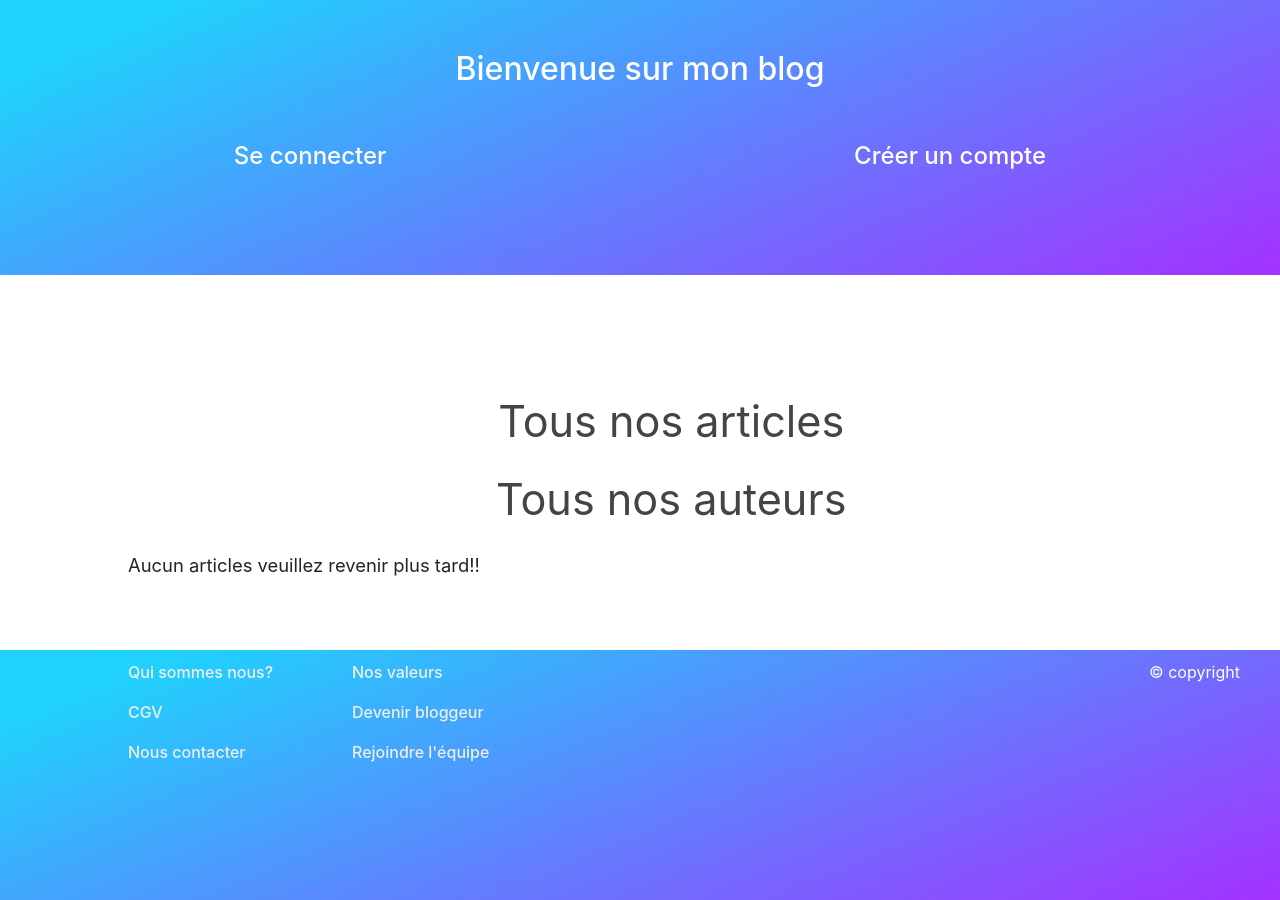
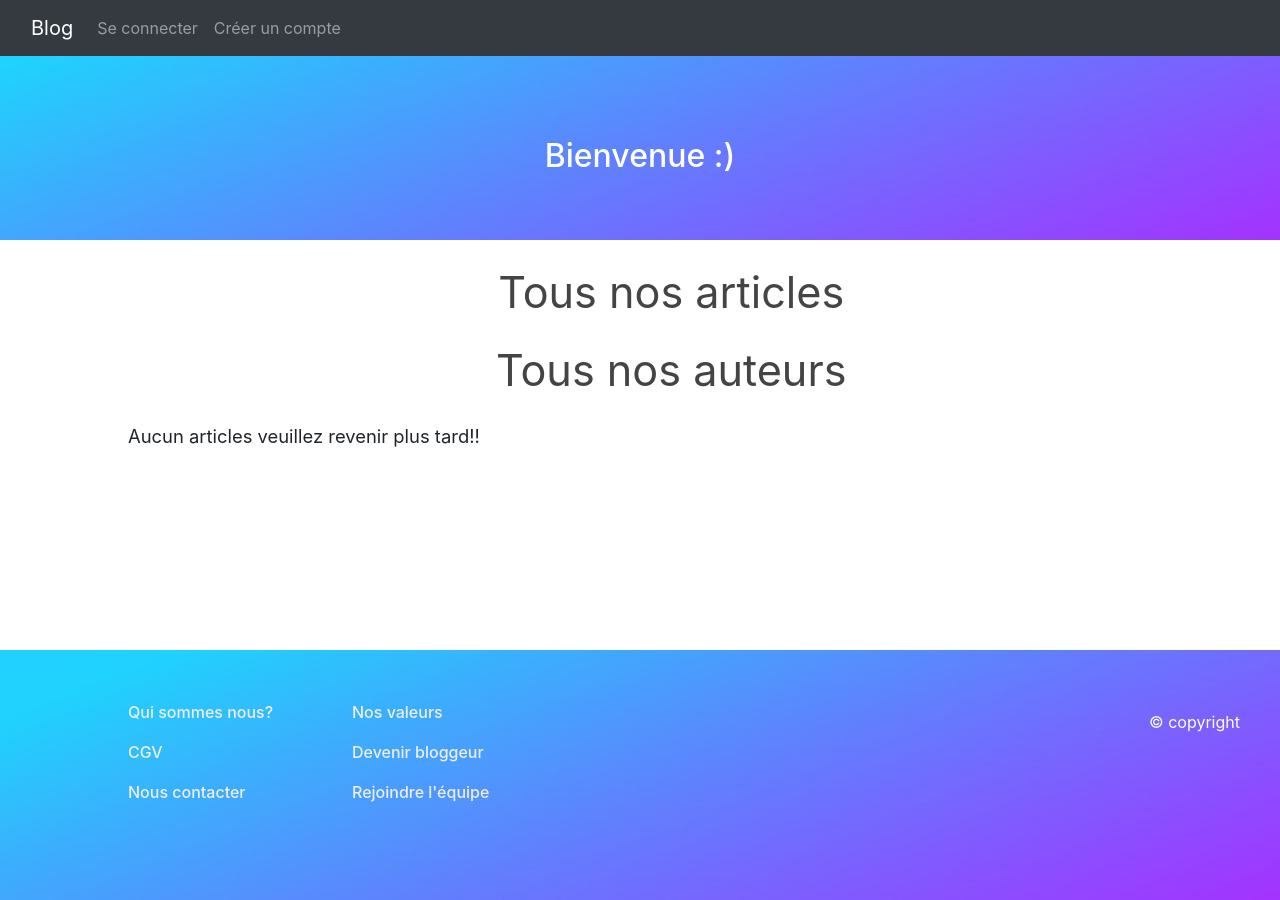
Before and after one commit to Virginie-lnr/DorancoBlog, a Symfony app: template templates/home/main.html.twig in a window 1280 px wide. Run offline with Twig, Linux system fonts and the light colour scheme; the template is opened without the code that fills it, so the values that code supplies are empty; some libraries are stand-ins or nearby versions.

Commit message:
AJOUT navbar et CHANGE style css

```diff
--- a/public/css/style.css
+++ b/public/css/style.css
@@ -3,7 +3,6 @@
 }
 
   /* Optional: Makes the sample page fill the window. */
-
 
 
 html{
@@ -21,7 +20,8 @@ body{
 
 header{
     width: 100%;
-    height: 275px;
+    height: 100px;
+    margin-bottom: 80px;
     color: white;
     /* background-color: transparent; */
 }
@@ -30,7 +30,7 @@ header img{
     position: absolute;
     top: 0;
     left: 0;
-    height: 275px ;
+    height: 240px ;
     width: 100%;
     z-index: -50;
 }
@@ -107,7 +107,7 @@ footer{
 footer nav{
     position: relative;
     width: 80%;
-    padding-top: 10px;
+    padding-top: 50px;
     padding-left: 10%;
 }
 
@@ -126,6 +126,7 @@ footer .copyright{
     position: absolute;
     right: 40px;
     top: 10px;
+    margin-top: 50px;
 }
 
 
@@ -195,7 +196,6 @@ table
 
 .centered{
     margin-left: 25% ;
-    margin-top: 10%;
     text-align: center;
 }
 
--- a/src/Controller/SecurityController.php
+++ b/src/Controller/SecurityController.php
@@ -64,7 +64,7 @@ class SecurityController extends AbstractController
             $manager->persist($user);
             $manager->flush();
 
-            return $this->redirectToRoute('index');
+            return $this->redirectToRoute('app_showallusers');
         };
 
         return $this->render('security/promoteAdmin.html.twig', [
@@ -98,7 +98,7 @@ class SecurityController extends AbstractController
             $manager->persist($user);
             $manager->flush();
 
-            return $this->redirectToRoute('index');
+            return $this->redirectToRoute('app_showallusers');
         };
 
         return $this->render('security/promoteAdmin.html.twig', [
--- a/templates/home/main.html.twig
+++ b/templates/home/main.html.twig
@@ -7,7 +7,7 @@
 {% block content %}
     <div class="centered">
         <h3>
-            <a href="{{ path('monblog_articles_showall') }}">
+            <a href="{{ path('monblog_articles_showall') }}" >
                 Tous nos&nbsp;articles
             </a>
         </h3>
@@ -20,19 +20,20 @@
     </div>
 
     {% if dernierArticle is not empty %}
-        <div class="dernierArticle">
-            <h3>Dernier article du Blog :</h3>
-            <p class="auteurArticle">
-                Par <a href=" {{ path('monblog_auteur_show', {id: dernierArticle.auteur.id})}} ">{{ dernierArticle.auteur.fullName }}</a>
-            </p>
-            <p class="dateArticle">
-                {{ dernierArticle.dateCreation|date('d/m/Y \\à H\\hi')}}
-            </p>
-
-            <h4><a href="{{ path('monblog_article_show', {'id': dernierArticle.id} ) }} ">{{ dernierArticle.titre }}</a></h4>
-            <p class="articleSumary">
-                {{ dernierArticle.contenu|slice(0, 250)}} <a href="{{ path('monblog_article_show', {'id': dernierArticle.id} ) }}">... Lire la suite</a>
-            </p>
+        <div class="card" style="width: 18rem;">
+            <div class="card-body">
+                <h5 class="card-title ">Dernier article du blog</h5>
+                <h6 class="card-subtitle mb-2 text-muted">
+                    Par <a href=" {{ path('monblog_auteur_show', {id: dernierArticle.auteur.id})}} ">{{ dernierArticle.auteur.fullName }}</a>
+                </h6>
+                <small class="text-muted">{{ dernierArticle.dateCreation|date('d/m/Y \\à H\\hi')}}</small>
+                <h5>
+                    <a href="{{ path('monblog_article_show', {'id': dernierArticle.id} ) }} ">{{ dernierArticle.titre }}</a>
+                </h5>
+                <p class="card-text articleSumary">
+                    {{ dernierArticle.contenu|slice(0, 250) | raw}} <a href="{{ path('monblog_article_show', {'id': dernierArticle.id} ) }}">... Lire la suite</a>
+                </p>
+            </div>
         </div>
     {% else %}
         <div>
--- a/templates/layout.html.twig
+++ b/templates/layout.html.twig
@@ -3,36 +3,48 @@
 {% block title %}  {% endblock %}
 
 {% block body %}
+
+  <nav class="navbar navbar-expand-lg navbar-dark bg-dark">
+    <div class="container-fluid">
+      <a class="navbar-brand" href=" {{ path('index') }} ">Blog</a>
+      <button class="navbar-toggler" type="button" data-bs-toggle="collapse" data-bs-target="#navbarNavDropdown" aria-controls="navbarNavDropdown" aria-expanded="false" aria-label="Toggle navigation">
+        <span class="navbar-toggler-icon"></span>
+      </button>
+      <div class="collapse navbar-collapse" id="navbarNavDropdown">
+        <ul class="navbar-nav">
+        {% if is_granted('ROLE_ADMIN') %}
+          <li class="nav-item">
+            <a class="nav-link mr-auto" href=" {{ path('app_showallusers') }} ">Les utilisateurs</a>
+          </li>
+        {% endif %}
+        {% if is_granted('IS_AUTHENTICATED_FULLY') %}
+          <li class="nav-item">
+            <a class="nav-link ml-auto" aria-current="page" href=" {{ path('app_logout')}} ">Se déconnecter</a>
+          </li>
+        {% else %}
+          <li class="nav-item">
+            <a class="nav-link ml-auto" href="{{path('app_login') }}">Se connecter</a>
+          </li>
+          <li class="nav-item">
+            <a class="nav-link" href="{{ path('app_register') }}">Créer un compte</a>
+          </li>
+        {% endif %}
+        </ul>
+      </div>
+    </div>
+  </nav>
+
   <header>
-    <img src=" {{ asset('image/footer2.jpg')}} " alt="rust-texture">
+    <img src=" {{ asset('image/footer2.jpg')}} " style="" alt="rust-texture">
     <h1>
-      <a href=" {{ path('index') }}">Bienvenue sur mon blog</a>
+      <a href=" {{ path('index') }}">
+        {% if is_granted('IS_AUTHENTICATED_FULLY') %}
+          <p style="line-height:100px;">Bonjour {{app.user.nom}} {{app.user.prenom}} </p>
+        {% else %}
+          <p style="line-height:100px;">Bienvenue :) </p>
+        {% endif %}
+      </a>
     </h1>
-
-    <nav class="log-nav">
-
-    {% if is_granted('IS_AUTHENTICATED_FULLY') %}
-      <p>Bonjour {{app.user.nom}} {{app.user.prenom}} </p>
-    {% endif %}
-
-    {% if is_granted('IS_AUTHENTICATED_FULLY') %}
-      <p>
-        <a href="{{ path('app_logout')}} ">Se déconnecter</a>
-      </p>
-    {% else %}
-      <p>
-        <a href=" {{path('app_login') }}">Se connecter</a>
-      </p>
-      <p>
-        <a href=" {{ path('app_register') }} ">Créer un compte</a>
-      </p>
-    {% endif %}
-
-    {% if is_granted('ROLE_ADMIN') %}
-      <a href=" {{ path('app_showallusers') }} ">Les utilisateurs</a>
-    {% endif %}
-
-    </nav>
   </header>
 
   <main>
--- a/templates/security/login.html.twig
+++ b/templates/security/login.html.twig
@@ -17,7 +17,7 @@
     <h1 class="h3 mb-3 font-weight-normal">Please sign in</h1>
     <label for="inputEmail">Email</label>
     <input type="email" value="{{ last_username }}" name="email" id="inputEmail" class="form-control" required autofocus>
-    <label for="inputPassword">Password</label>
+    <label for="inputPassword" class="mt-2">Password</label>
     <input type="password" name="password" id="inputPassword" class="form-control" required>
 
     <input type="hidden" name="_csrf_token"
@@ -35,7 +35,7 @@
         </div>
     #}
 
-    <button class="btn btn-lg btn-primary" type="submit">
+    <button class="btn btn-lg btn-primary mt-3" type="submit">
         Sign in
     </button>
 </form>
```
